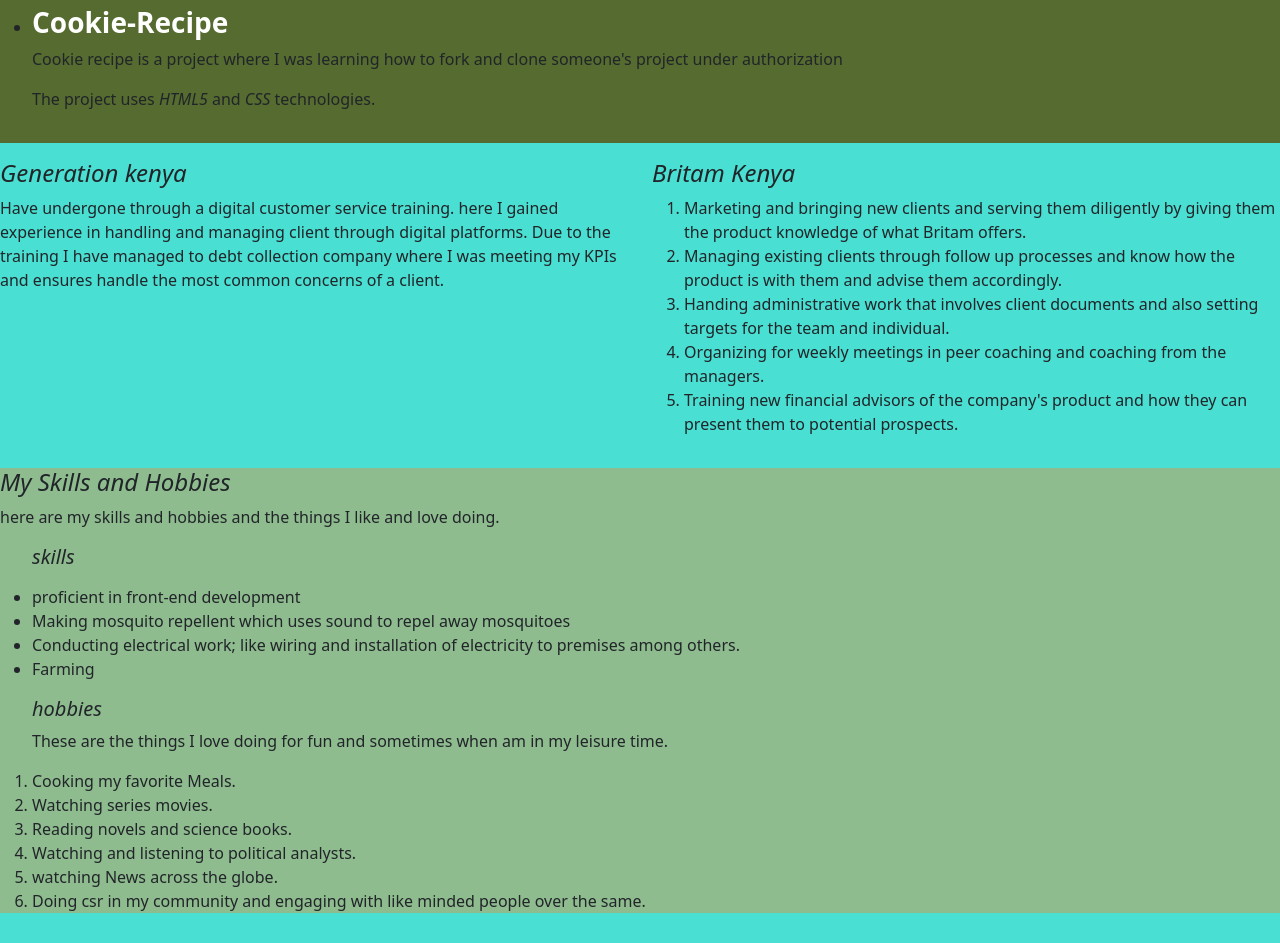
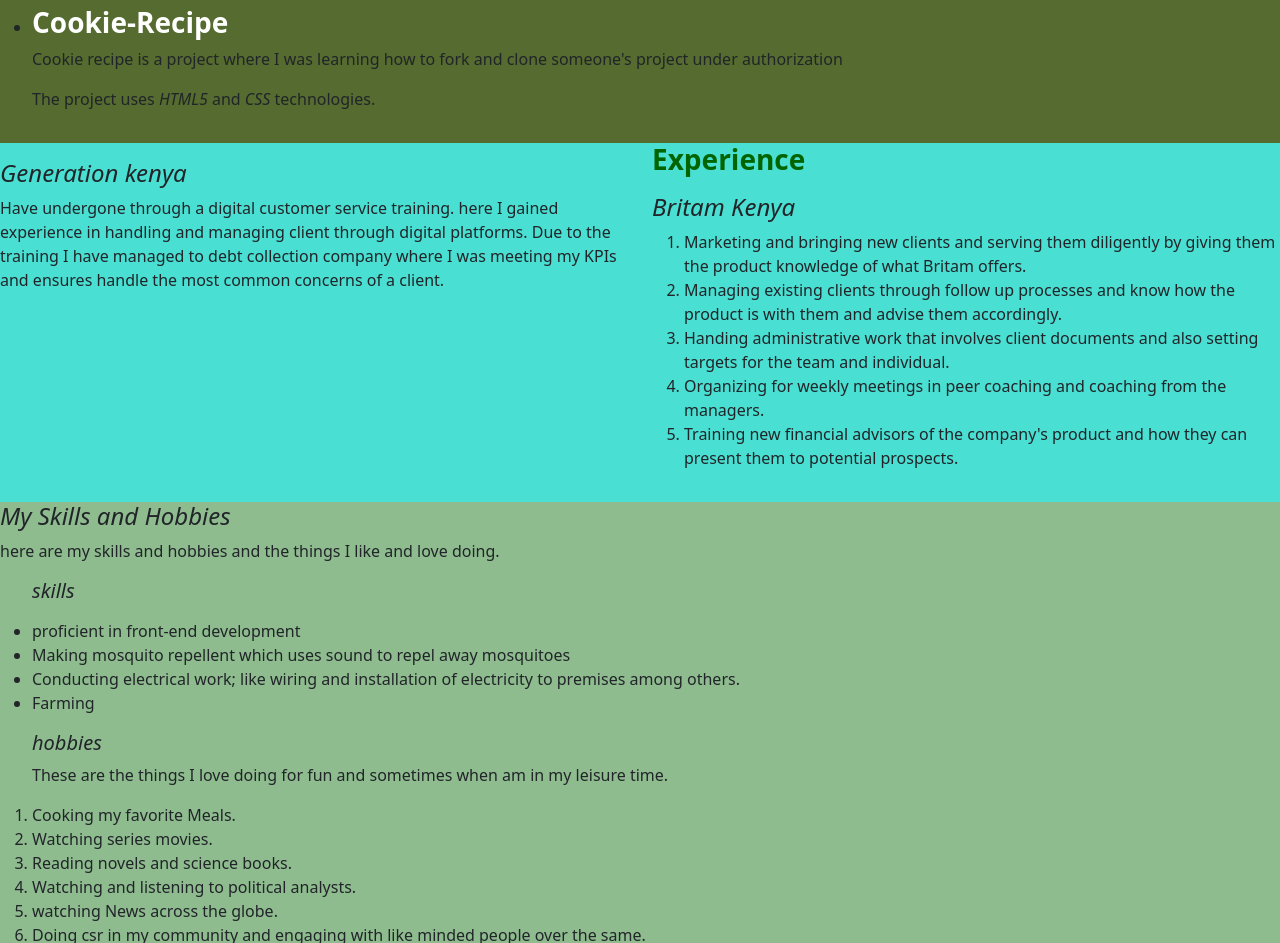
Before and after one commit to Bernard2030/My_Portfolio, a plain HTML site: page index.html in a window 1280 px wide. Shown: the part 1528-2471 px from the top of the page. Drawn offline with Linux system fonts and the light colour scheme; a web font is replaced by a local one.

Commit message:
add heading experience under experience section

```diff
--- a/index.html
+++ b/index.html
@@ -110,6 +110,7 @@
     Due to the training I have managed to debt collection company where I was meeting my KPIs and ensures handle the most common concerns of a client.</p>
       </div>
       <div class="col">
+        <h3 class="experience"><strong>Experience</strong></h3>
         <p><h4><em>Britam Kenya</em></h4>
           <ol>
             <li>Marketing and bringing new clients and serving them diligently by giving them the product knowledge of what Britam offers.</li>
```
